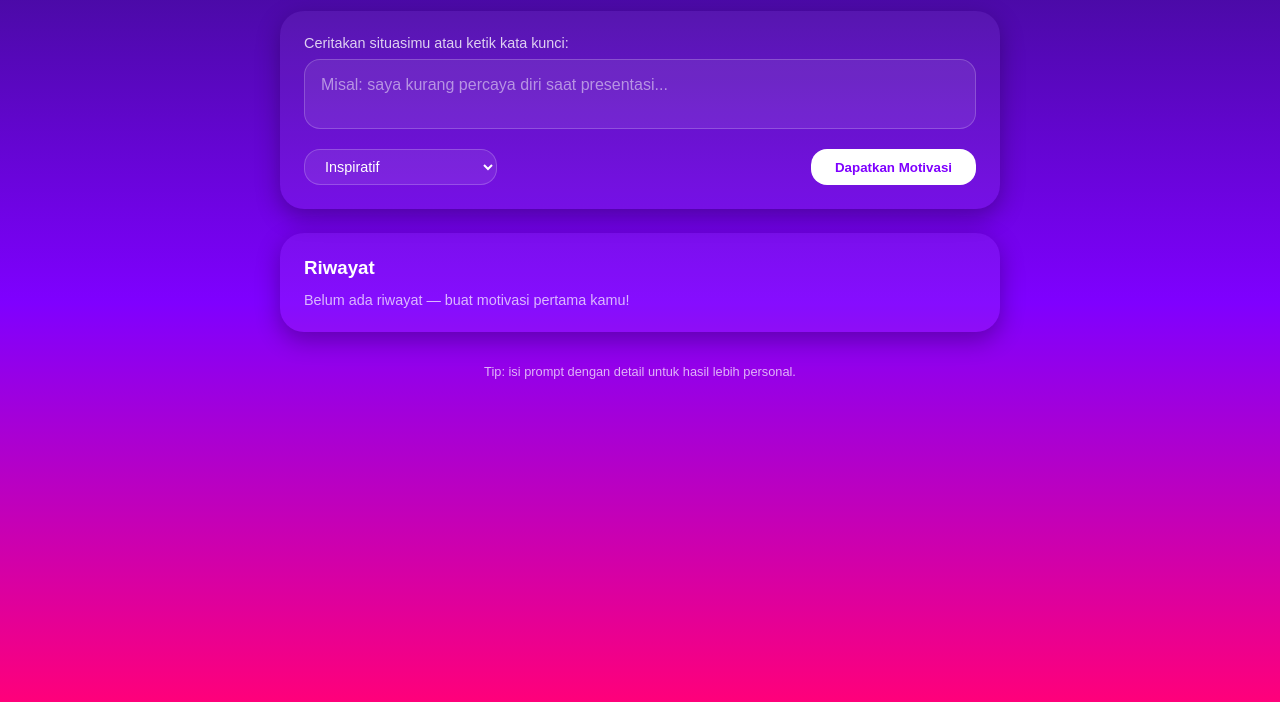
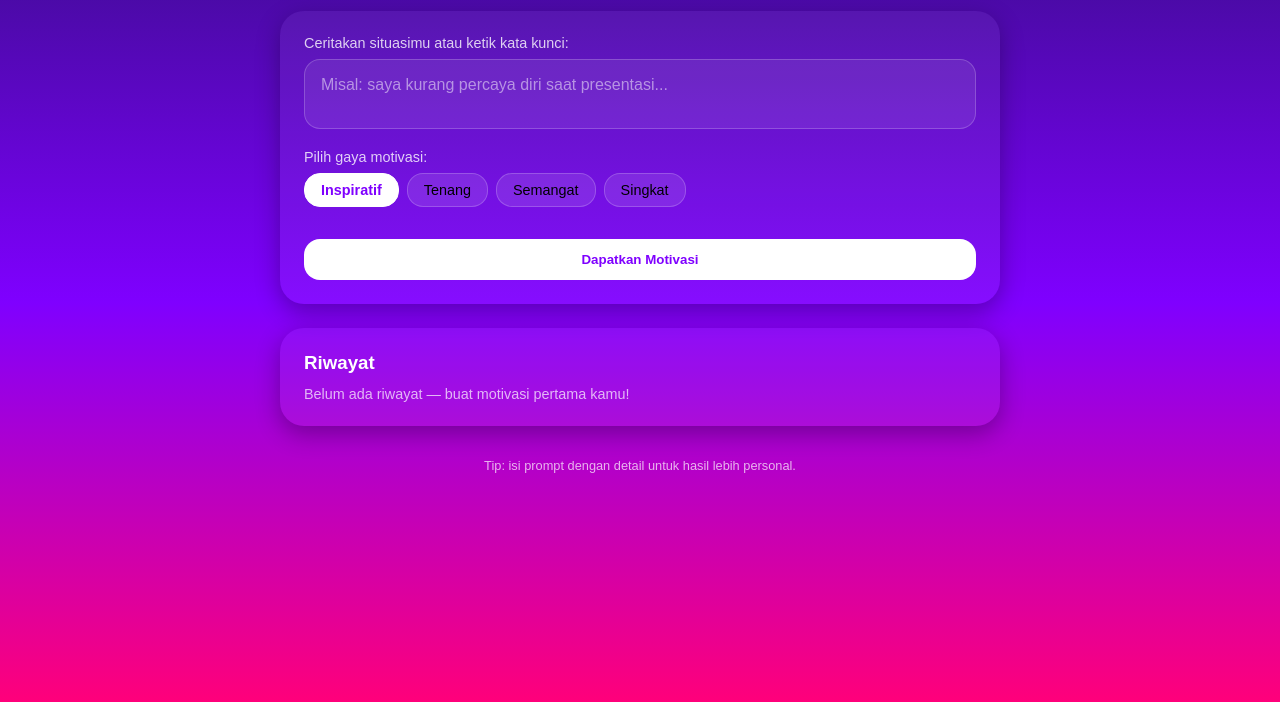
Before and after one commit to Fizxxc/motivasi-ai, a plain HTML site: page public/index.html in a window 1280 px wide. Shown: the part 98-800 px from the top of the page. Drawn offline with Linux system fonts and the light colour scheme; no server answers.

Commit message:
Add files via upload

```diff
--- a/public/firebase.js
+++ b/public/firebase.js
@@ -16,19 +16,9 @@ const firebaseConfig = {
   measurementId: "G-8T9GVNH6LH"
 };
 
-// Inisialisasi Firebase App dan Database
 const app = initializeApp(firebaseConfig);
-export const db = getDatabase(app);
+const db = getDatabase(app);
 
-// Fungsi helper global agar mudah dipakai di app.js
-window.firebaseDB = {
-  ref,
-  push,
-  set,
-  onValue,
-  get,
-  child,
-  db
-};
-
+// Named exports
+export { db, ref, push, set, onValue, get, child };
 console.log("✅ Firebase v12.4.0 initialized");
--- a/public/index.html
+++ b/public/index.html
@@ -5,7 +5,6 @@
   <meta name="viewport" content="width=device-width,initial-scale=1" />
   <title>Motivasi.AI — Dapatkan Motivasi Hari Ini</title>
 
-  <!-- Custom CSS -->
   <link rel="stylesheet" href="./style.css" />
 </head>
 <body>
@@ -19,21 +18,23 @@
       <label>Ceritakan situasimu atau ketik kata kunci:</label>
       <textarea id="prompt" placeholder="Misal: saya kurang percaya diri saat presentasi..."></textarea>
 
-      <div class="actions">
-        <select id="tone">
-          <option value="inspirational">Inspiratif</option>
-          <option value="calm">Tenang</option>
-          <option value="energetic">Semangat / Energetik</option>
-          <option value="short">Singkat & Tegas</option>
-        </select>
-        <button id="generateBtn">Dapatkan Motivasi</button>
+      <div class="tone-actions">
+        <label>Pilih gaya motivasi:</label>
+        <div class="tone-options">
+          <button data-tone="inspirational" class="tone-btn active">Inspiratif</button>
+          <button data-tone="calm" class="tone-btn">Tenang</button>
+          <button data-tone="energetic" class="tone-btn">Semangat</button>
+          <button data-tone="short" class="tone-btn">Singkat</button>
+        </div>
       </div>
+
+      <button id="generateBtn" class="generate-btn">Dapatkan Motivasi</button>
     </section>
 
     <section id="resultCard" class="card result-card hidden">
       <h2>Motivasimu</h2>
       <p id="resultText"></p>
-      <div class="actions">
+      <div class="result-actions">
         <button id="saveBtn">Simpan</button>
         <button id="copyBtn">Salin</button>
       </div>
--- a/public/style.css
+++ b/public/style.css
@@ -1,4 +1,4 @@
-/* Global */
+/* ===== Global ===== */
 * {
   box-sizing: border-box;
   margin: 0;
@@ -12,7 +12,6 @@ body {
   color: #fff;
   display: flex;
   justify-content: center;
-  align-items: flex-start;
   padding: 2rem;
 }
 
@@ -21,7 +20,7 @@ body {
   max-width: 720px;
 }
 
-/* Header */
+/* ===== Header ===== */
 .header {
   display: flex;
   justify-content: space-between;
@@ -39,7 +38,7 @@ body {
   opacity: 0.7;
 }
 
-/* Card */
+/* ===== Card ===== */
 .card {
   background: rgba(255,255,255,0.05);
   padding: 1.5rem;
@@ -48,7 +47,7 @@ body {
   box-shadow: 0 8px 25px rgba(0,0,0,0.3);
 }
 
-/* Input Card */
+/* ===== Input Card ===== */
 .input-card label {
   display: block;
   font-size: 0.9rem;
@@ -66,31 +65,57 @@ body {
   font-size: 1rem;
   resize: none;
   outline: none;
+  margin-bottom: 1rem;
 }
 
 .input-card textarea::placeholder {
   color: rgba(255,255,255,0.5);
 }
 
-.input-card .actions {
-  display: flex;
-  gap: 1rem;
-  margin-top: 1rem;
+/* ===== Tone Selection ===== */
+.tone-actions {
+  margin-bottom: 1rem;
 }
 
-.input-card select {
+.tone-actions label {
+  font-size: 0.9rem;
+  opacity: 0.8;
+  margin-bottom: 0.5rem;
+  display: block;
+}
+
+.tone-options {
+  display: flex;
+  gap: 0.5rem;
+  flex-wrap: wrap;
+}
+
+.tone-btn {
   padding: 0.5rem 1rem;
   border-radius: 1rem;
+  background: rgba(255,255,255,0.1);
   border: 1px solid rgba(255,255,255,0.2);
-  background: rgba(255,255,255,0.08);
-  color: #fff;
+  cursor: pointer;
   font-size: 0.9rem;
-  cursor: pointer;
+  transition: all 0.2s ease;
 }
 
-.input-card button {
-  margin-left: auto;
-  padding: 0.6rem 1.5rem;
+.tone-btn:hover {
+  background: rgba(255,255,255,0.2);
+}
+
+.tone-btn.active {
+  background: #fff;
+  color: #7f00ff;
+  border-color: #fff;
+  font-weight: 600;
+}
+
+/* ===== Generate Button ===== */
+.generate-btn {
+  margin-top: 1rem;
+  width: 100%;
+  padding: 0.8rem;
   border-radius: 1rem;
   background: #fff;
   color: #7f00ff;
@@ -100,12 +125,12 @@ body {
   transition: all 0.2s ease;
 }
 
-.input-card button:hover {
+.generate-btn:hover {
   transform: translateY(-2px);
   box-shadow: 0 5px 15px rgba(0,0,0,0.3);
 }
 
-/* Result Card */
+/* ===== Result Card ===== */
 .result-card h2 {
   font-size: 1.2rem;
   font-weight: 700;
@@ -114,15 +139,15 @@ body {
 
 .result-card p {
   line-height: 1.6;
+  margin-bottom: 1rem;
 }
 
-.result-card .actions {
+.result-actions {
   display: flex;
   gap: 1rem;
-  margin-top: 1rem;
 }
 
-.result-card button {
+.result-actions button {
   padding: 0.5rem 1.2rem;
   border-radius: 1rem;
   border: 1px solid rgba(255,255,255,0.2);
@@ -133,12 +158,12 @@ body {
   transition: all 0.2s ease;
 }
 
-.result-card button:hover {
+.result-actions button:hover {
   background: rgba(255,255,255,0.2);
   transform: translateY(-1px);
 }
 
-/* History Card */
+/* ===== History Card ===== */
 .history-card h3 {
   font-weight: 700;
   margin-bottom: 0.8rem;
@@ -172,7 +197,7 @@ body {
   background: rgba(255,255,255,0.2);
 }
 
-/* Footer */
+/* ===== Footer ===== */
 footer {
   text-align: center;
   font-size: 0.8rem;
@@ -180,7 +205,7 @@ footer {
   margin-top: 2rem;
 }
 
-/* Utility */
+/* ===== Utilities ===== */
 .hidden {
   display: none;
 }
```
